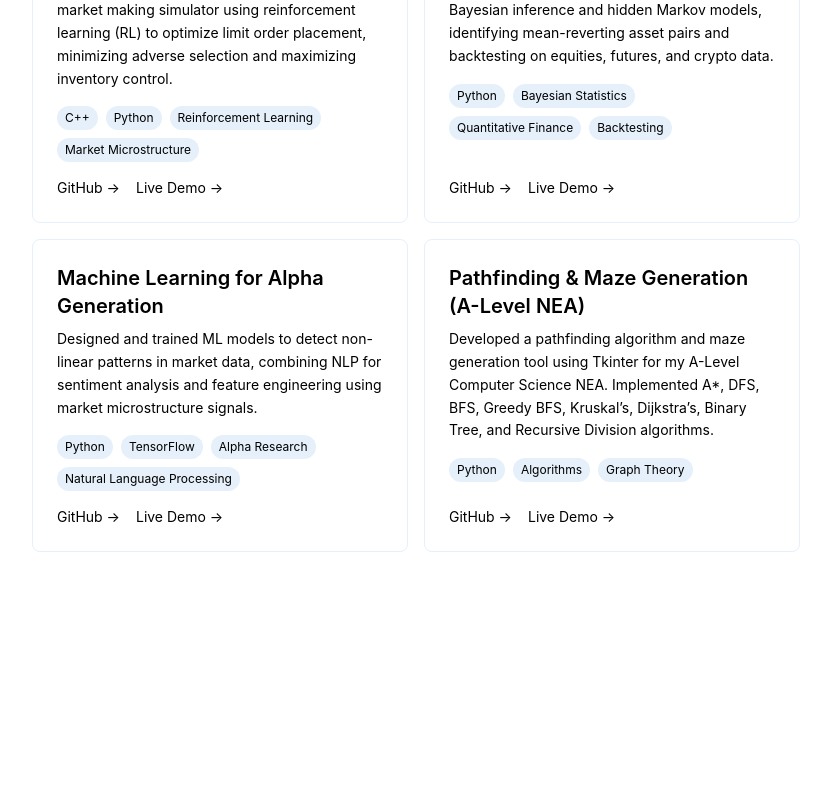
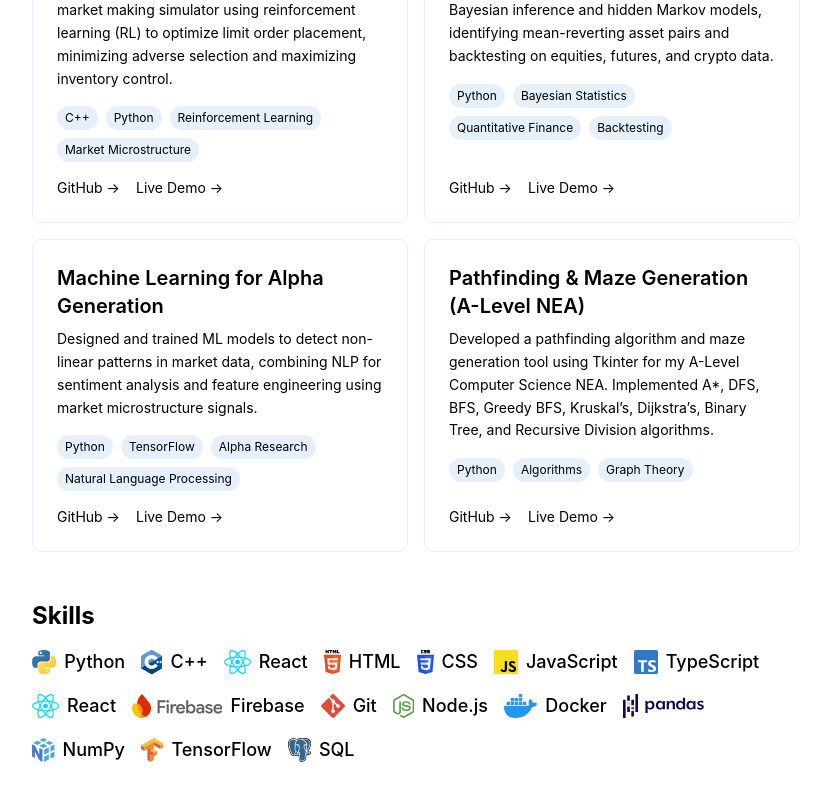
Before and after one commit to albystack/portfolio-website, a React (Vite) app: page /about in a window 1280 px wide. Shown: the part 2103-2903 px from the top of the page, without its empty margins (224-1055 px from the left). Before the commit the page ends 2735 px from the top, so only its background shows below. Built offline with nearby package versions, Linux system fonts and the light colour scheme.

Commit message:
added skills

```diff
--- a/package.json
+++ b/package.json
@@ -10,6 +10,7 @@
     "preview": "vite preview"
   },
   "dependencies": {
+    "@iconify/react": "^5.2.0",
     "@tanstack/react-query": "^5.65.1",
     "@vercel/analytics": "^1.4.1",
     "framer-motion": "^12.0.6",
--- a/src/pages/About.tsx
+++ b/src/pages/About.tsx
@@ -1,6 +1,8 @@
 import { motion } from 'framer-motion';
 import { useState, useEffect } from 'react';
 import { Link } from 'react-router-dom';
+import { Icon } from '@iconify/react';
+
 
 interface PdfFile {
   name: string;
@@ -226,6 +228,44 @@ const EducationSection = () => (
   </section>
 );
 
+
+const SkillsSection = () => {
+  const skills = [
+    { name: 'Python', icon: 'logos:python' },
+    { name: 'C++', icon: 'logos:c-plusplus' },
+    { name: 'React', icon: 'logos:react' },
+    { name: 'HTML', icon: 'logos:html-5' },
+    { name: 'CSS', icon: 'logos:css-3' },
+    { name: 'JavaScript', icon: 'logos:javascript' },
+    { name: 'TypeScript', icon: 'logos:typescript-icon' },
+    { name: 'React', icon: 'logos:react' },
+    { name: 'Firebase', icon: 'logos:firebase' },
+    { name: 'Git', icon: 'logos:git-icon' },
+    { name: 'Node.js', icon: 'logos:nodejs-icon' },
+    { name: 'Docker', icon: 'logos:docker-icon' },
+    { name: '', icon: 'logos:pandas' },
+    { name: 'NumPy', icon: 'logos:numpy' },
+    { name: 'TensorFlow', icon: 'logos:tensorflow' },
+    { name: 'SQL', icon: 'logos:postgresql' },
+  ];
+
+  return (
+    <section className="space-y-4">
+      <h2 className="text-2xl font-bold">Skills</h2>
+      <div className="flex flex-wrap gap-4">
+        {skills.map(skill => (
+          <div key={skill.name} className="flex items-center space-x-2">
+            <Icon icon={skill.icon} className="text-2xl" />
+            <span className="text-lg font-medium">{skill.name}</span>
+          </div>
+        ))}
+      </div>
+    </section>
+  );
+};
+
+
+
 export default function About() {
   const [currentProjects, setCurrentProjects] = useState<Project[]>([]);
   const [loading, setLoading] = useState(true);
@@ -264,6 +304,7 @@ export default function About() {
       <EducationSection />
       <WorkExperienceSection />
       <ProjectsSection projects={currentProjects} loading={loading} error={error} />
+      <SkillsSection />
     </motion.div>
   );
 }
```
Also changed, not shown: 1 other file (tests, documents, lock files or other folders).
